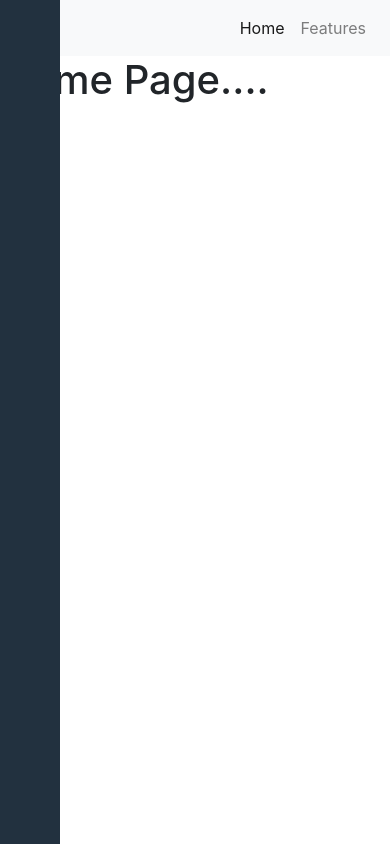
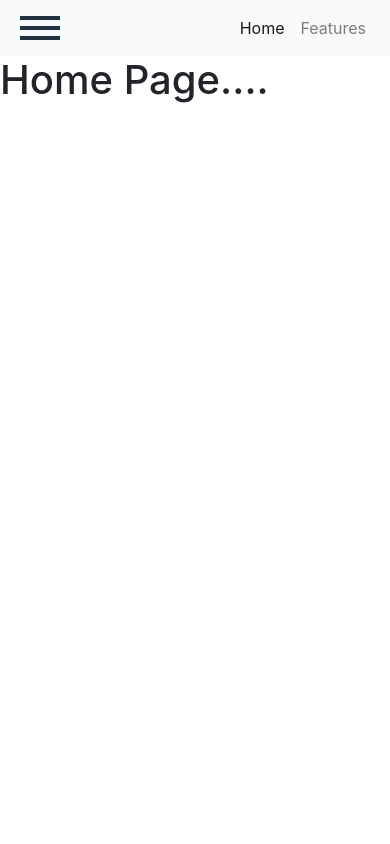
Before and after one commit to gitbush/tenant_share, a Django app: page / in a window 390 px wide. Run offline with Django 3.2, Linux system fonts and the light colour scheme; data that the repository does not hold is empty; some libraries are stand-ins or nearby versions.

Commit message:
Add sidebar menu functionality

```diff
--- a/static/css/main.css
+++ b/static/css/main.css
@@ -41,7 +41,7 @@
   position: absolute;
   display: block;
   width: 60px;
-  left: 0px;
+  left: -60px;
   top: 0;
   height: 100vh;
   background-color: #22313F;
--- /dev/null
+++ b/static/js/script.js
@@ -0,0 +1,29 @@
+// collapsing sidebar
+const menuIcon = document.getElementById('menu-icon');
+const sidebar = document.getElementById('sidebar');
+const content = document.getElementById('content');
+
+if(window.innerWidth >= 960){
+    sidebar.classList.add('show-sidebar');
+    content.style.marginLeft = '60px';
+}
+
+else if(window.innerWidth < 960){
+    menuIcon.addEventListener('click', function(){
+        sidebar.classList.add('show-sidebar');
+        event.stopPropagation();
+    });
+
+    document.addEventListener('click', function(e){
+        if(e.target.classList.contains('show-sidebar') === false){
+            sidebar.classList.remove('show-sidebar');
+        }
+    });
+};
+
+window.addEventListener('resize', function(){
+    if(window.innerWidth >= 960){
+        sidebar.classList.add('show-sidebar');
+        content.style.marginLeft = '60px';
+    }
+});
--- a/static/scss/2_components/_sidebar.scss
+++ b/static/scss/2_components/_sidebar.scss
@@ -2,7 +2,7 @@
     position:absolute;
     display: block;
 	width: 60px;
-    left: 0px;
+    left: -60px;
     top: 0;
 	height: 100vh;
 	background-color:#22313F;
--- a/templates/base.html
+++ b/templates/base.html
@@ -30,10 +30,10 @@
                 </div>
             </nav>
     </header>
-
-    {% block content %}
-    {% endblock %}
-
+    <main id='content'>
+        {% block content %}
+        {% endblock %}
+    </main>
     <div id="sidebar">
     </div>
 
@@ -41,5 +41,7 @@
     <script src="https://code.jquery.com/jquery-3.2.1.slim.min.js" integrity="sha384-KJ3o2DKtIkvYIK3UENzmM7KCkRr/rE9/Qpg6aAZGJwFDMVNA/GpGFF93hXpG5KkN" crossorigin="anonymous"></script>
     <script src="https://cdnjs.cloudflare.com/ajax/libs/popper.js/1.12.9/umd/popper.min.js" integrity="sha384-ApNbgh9B+Y1QKtv3Rn7W3mgPxhU9K/ScQsAP7hUibX39j7fakFPskvXusvfa0b4Q" crossorigin="anonymous"></script>
     <script src="https://maxcdn.bootstrapcdn.com/bootstrap/4.0.0/js/bootstrap.min.js" integrity="sha384-JZR6Spejh4U02d8jOt6vLEHfe/JQGiRRSQQxSfFWpi1MquVdAyjUar5+76PVCmYl" crossorigin="anonymous"></script>
+    <!-- script.js -->
+    <script src="{% static 'js/script.js' %}"></script>
 </body>
 </html>
```
Also changed, not shown: 1 other file.
